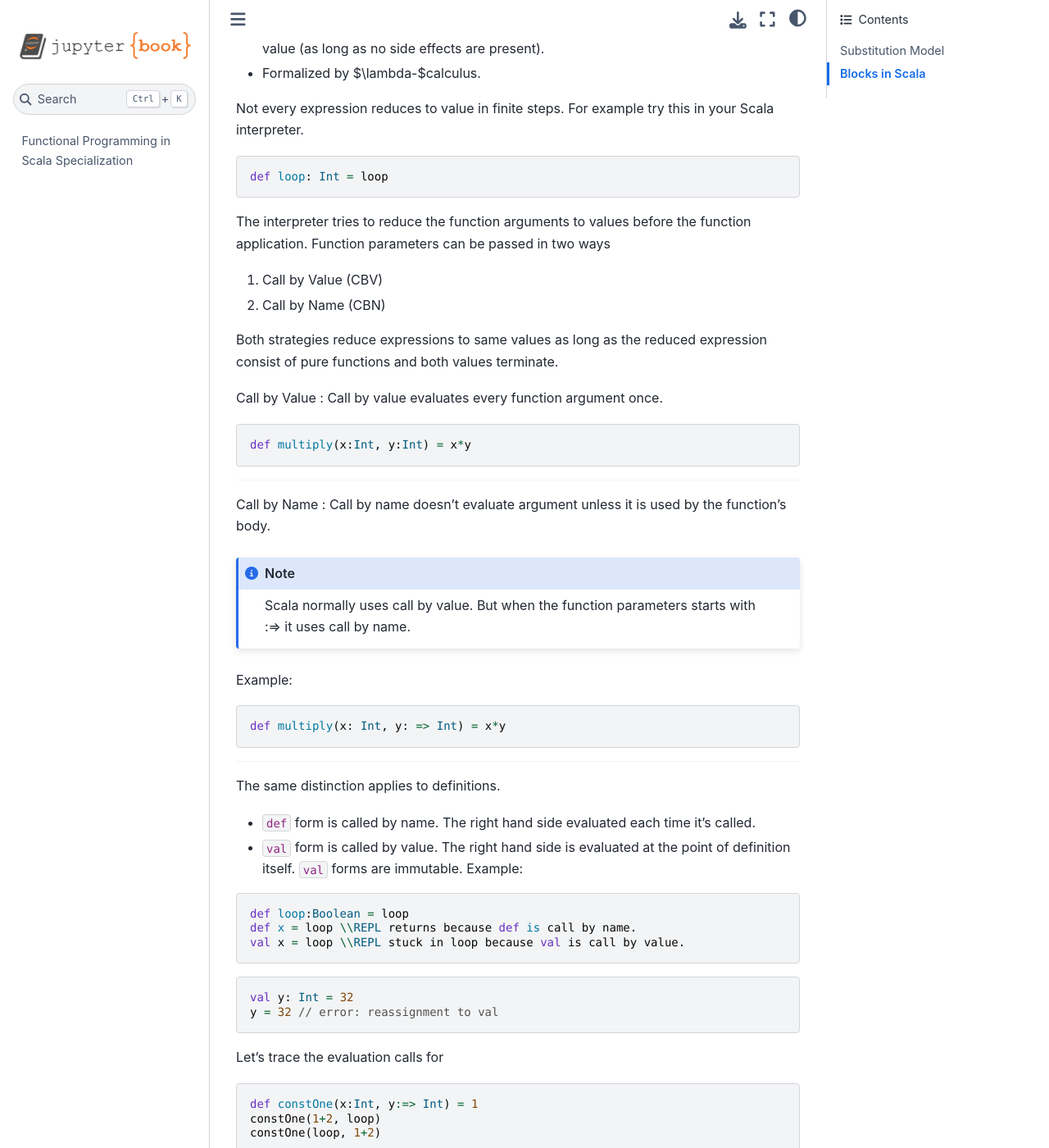
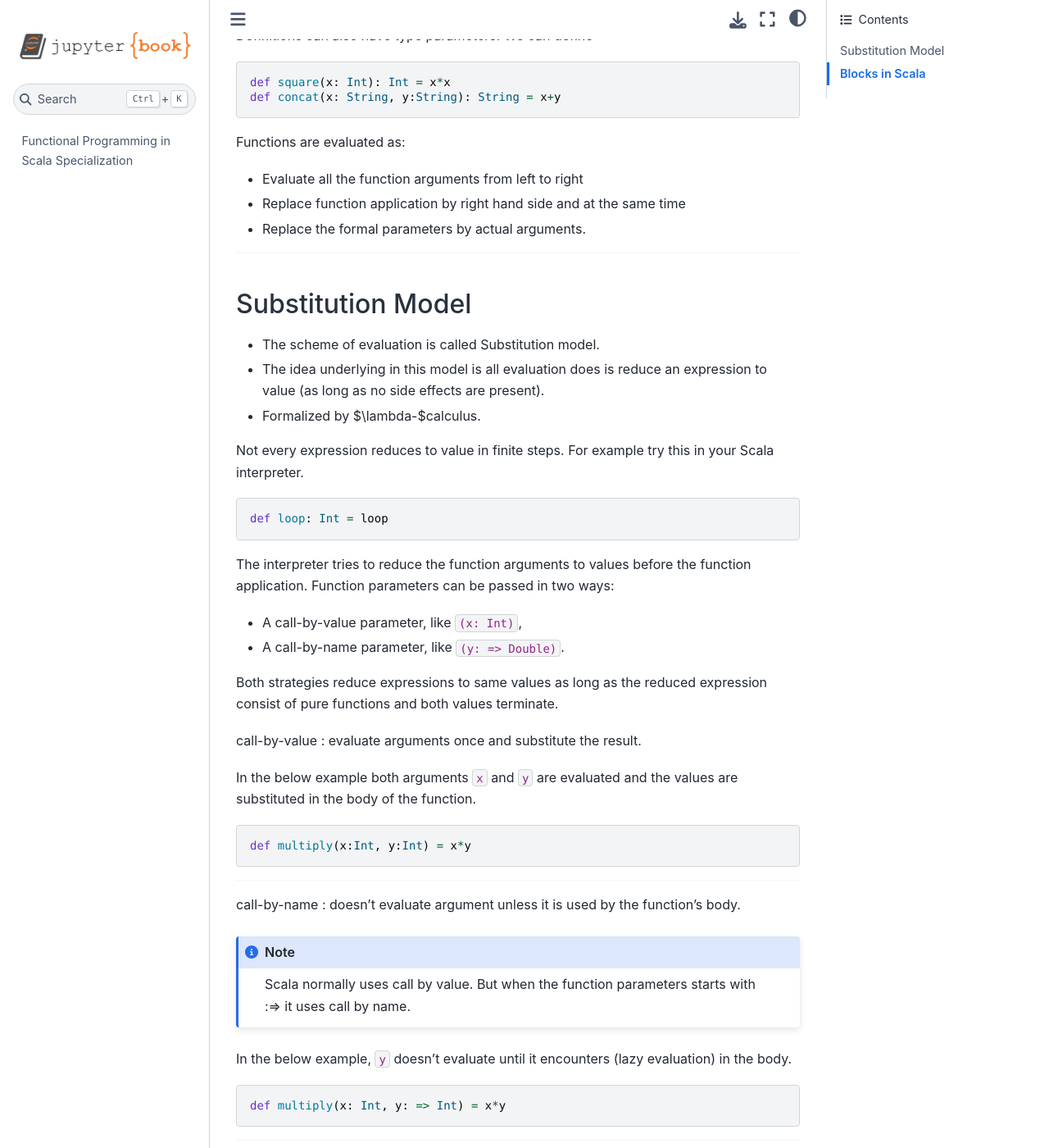
Before and after one commit to vikbhatt/fpss-notes, a Jupyter Book: the page built from fpps/week1/week1_2.md, in a window 1280 px wide and 1400 px high, scrolled down 773 px. Shown: the whole window at 82% size. Built offline with Jupyter Book 1.0.4 settings and Sphinx 7.4.7 and the Sphinx Book theme 1.1.4, drawn with Linux system fonts in a browser that asks for light colours; pages that are not in the unit, such as notebooks, are missing from menus; some of the changed text lies outside the part shown.

Commit message:
week2 first article finished

````diff
--- a/fpps/week1/week1_2.md
+++ b/fpps/week1/week1_2.md
@@ -1,5 +1,20 @@
 # Expressions and Evaluation model
+In Scala an expression can be:
 
+-  An identifier such as `x`, `isGoodEnough`,
+-  A literal, like `0`, `1.0`, `
+  ”abc”`,
+-  A function application, like `sqrt(x)`,
+-  An operator application, like `-x`, `y + x`,
+- A selection, like `math.abs`,
+- A conditional expression, like `if (x < 0) -x else x`,
+- A block, like `{ val x = math.abs(y) ; x * 2 }`
+- An anonymous function, like `x => x + 1`.
+
+
+Definitions can be:
+- A function definition, like `def square(x: Int) = x * x`
+- A value definition, like `val y = square(2)`
 
 Definitions in Scala are given by `def` keyword. We write type of the variable followed by colon.
 (Follow along by typing the expression in Scala REPL shell. Get it from [here](https://www.scala-lang.org/download/))
@@ -41,28 +56,31 @@
 ```
 
 
-The interpreter tries to reduce the function arguments to values before the function application. Function parameters can be passed in two ways
-
-1. Call by Value (CBV)
-2. Call by Name (CBN)
+The interpreter tries to reduce the function arguments to values before the function application. Function parameters can be passed in two ways:
+- A call-by-value parameter, like `(x: Int)`,
+- A call-by-name parameter, like `(y: => Double)`.
 
 Both strategies reduce expressions to same values as long as the reduced expression consist of pure functions and both values terminate.
 
-Call by Value
-: Call by value evaluates every function argument once.
+call-by-value
+: evaluate arguments once and substitute the result.
+
+In the below example both arguments `x` and `y` are evaluated and the values are substituted in the body of the function.
 
 ```scala
 def multiply(x:Int, y:Int) = x*y
 ```
 
 ----------------------------------------------------------------
-Call by Name
-: Call by name doesn't evaluate argument unless it is used by the function's body.
+call-by-name
+: doesn't evaluate argument unless it is used by the function's body.
 
 ```{note}
 Scala normally uses call by value. But when the function parameters starts with :=> it uses call by name.
 ```
-Example:
+
+In the below example, `y` doesn't evaluate until it encounters (lazy evaluation) in the body.
+
 ```scala
 def multiply(x: Int, y: => Int) = x*y
 ```
@@ -97,6 +115,7 @@
 `constOne(1+2,loop) => constOne(3, loop) => 1`
 
 `constOne(loop, 1+2)` never terminates, because when the interpreter tries to evaluate the first argument it never returns.
+
 ## Blocks in Scala
 
 - Blocks are themselves expressions.
````
Also changed, not shown: fpps/week2/week2_1.md (+74 -1 lines).
